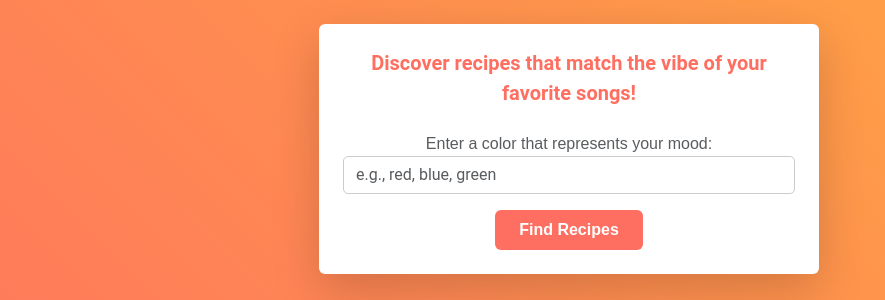
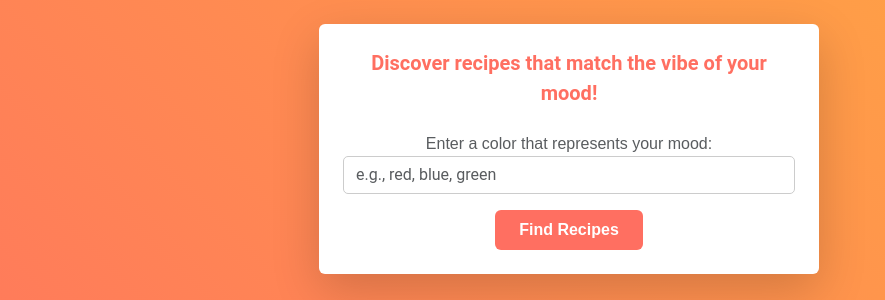
Before and after one commit to sehrishd/MoodMeals, a Flask app: page / in a window 1280 px wide. Shown: the part 133-433 px from the top of the page, without its empty margins (71-956 px from the left). Run offline with Flask 3, Linux system fonts and the light colour scheme.

Commit message:
updated home.html to change the landing-page message for users

```diff
--- a/templates/home.html
+++ b/templates/home.html
@@ -4,7 +4,7 @@
 
 {% block content %}
 <div class="input-box shadow-lg p-4 rounded">
-    <p class="lead mb-1">Discover recipes that match the vibe of your favorite songs!</p>
+    <p class="lead mb-1">Discover recipes that match the vibe of your mood!</p>
 
     <form action="/" method="POST" class="mt-4">
         <div class="mb-3">
```
